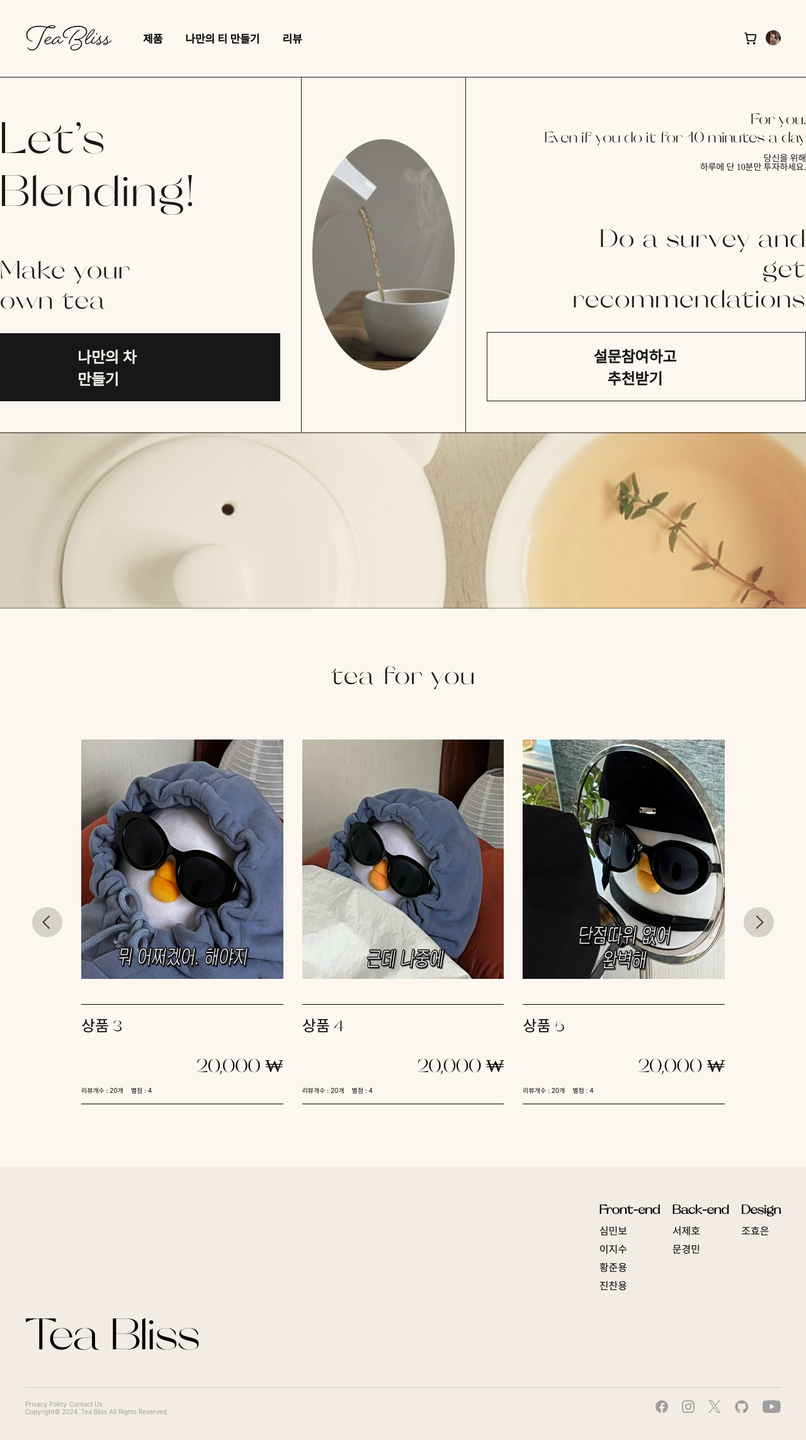
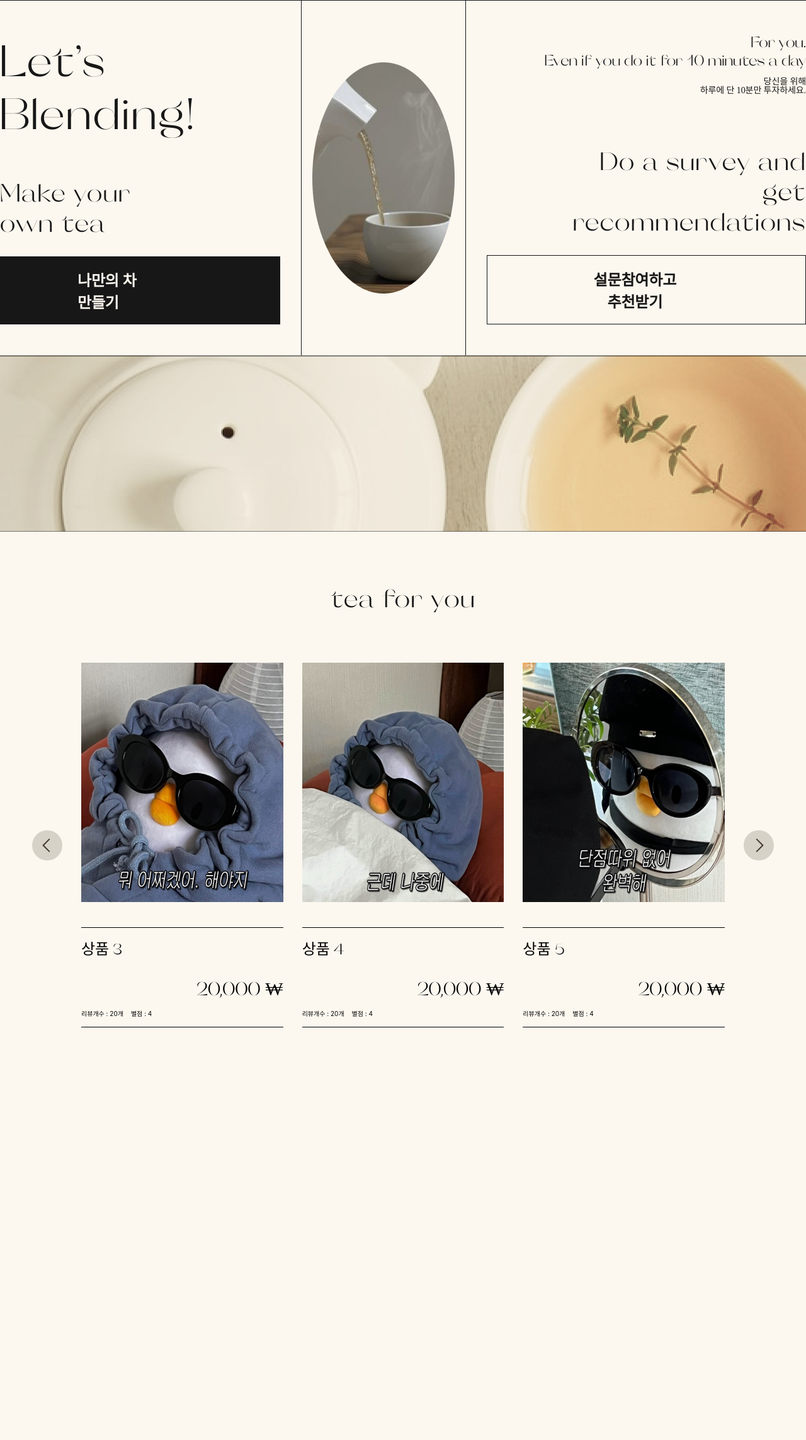
Before and after one commit to Tea-Bliss/FE_Tea_Bliss, a Next.js app: page / in a window 1280 px wide. Shown: the top 2286 px of the page at 63% size. After the commit the page ends 1731 px from the top, so only its background shows below. Built offline with nearby package versions, Linux system fonts and the light colour scheme; no server answers.

Commit message:
refactor: header, footer 삭제

```diff
--- a/src/components/page-layout/mainLayout/index.tsx
+++ b/src/components/page-layout/mainLayout/index.tsx
@@ -15,7 +15,6 @@ const cn = classNames.bind(styles);
 export default function MainLayout() {
   return (
     <div>
-      <GlobalNavBar />
       <main className={cn('layout')}>
         <MainHeader />
         <Image className={cn('mainImg')} src={MainImage} alt="메인 이미지" />
@@ -24,7 +23,6 @@ export default function MainLayout() {
           <Carousel cards={cardData} num={3} />
         </div>
       </main>
-      <Footer />
     </div>
   );
 }
```
